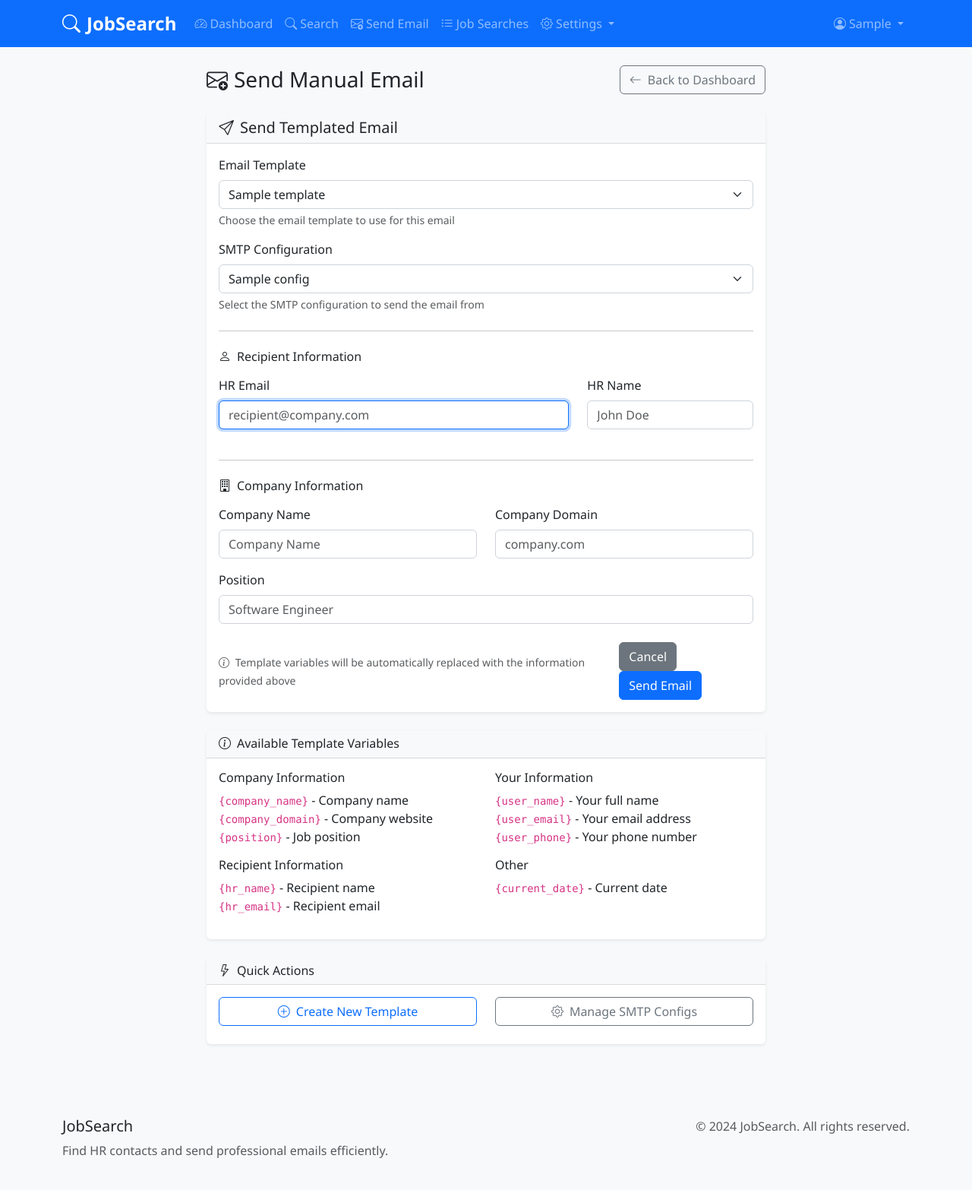
After one commit to nikharmsingh/jobsearch, a Flask app: page /send-manual-email in a window 1280 px wide. The commit adds this page. Shown: the whole page at 76% size. Run offline with Flask 3, Linux system fonts and the light colour scheme; a user stored in the database is signed in; tables that the repository leaves empty hold one stand-in row (values such as "Sample post").

Commit message:
Initial commit: Job Search application

```diff
--- a/app/main/routes.py
+++ b/app/main/routes.py
@@ -286,3 +286,60 @@ def job_searches():
         .paginate(page=page, per_page=10, error_out=False)
 
     return render_template('main/job_searches.html', title='Job Searches', searches=searches)
+
+@bp.route('/send-manual-email', methods=['GET', 'POST'])
+@login_required
+def send_manual_email():
+    """Manual email sending page"""
+    form = SendEmailForm(user_id=current_user.id)
+
+    if form.validate_on_submit():
+        # Get template and SMTP config
+        template = EmailTemplate.query.filter_by(
+            id=form.template_id.data,
+            user_id=current_user.id
+        ).first()
+
+        smtp_config = SMTPConfig.query.filter_by(
+            id=form.smtp_config_id.data,
+            user_id=current_user.id
+        ).first()
+
+        if not template:
+            flash('Email template not found.', 'error')
+            return render_template('main/send_manual_email.html', title='Send Manual Email', form=form)
+
+        if not smtp_config:
+            flash('SMTP configuration not found.', 'error')
+            return render_template('main/send_manual_email.html', title='Send Manual Email', form=form)
+
+        try:
+            # Prepare template variables
+            template_variables = {
+                'company_name': form.company_name.data or '',
+                'company_domain': form.company_domain.data or '',
+                'position': form.position.data or '',
+                'hr_name': form.hr_name.data or '',
+                'user_phone': getattr(current_user, 'phone', '') or ''
+            }
+
+            # Send email
+            sender = EmailSender()
+            success, message = sender.send_templated_email(
+                smtp_config=smtp_config,
+                email_template=template,
+                recipient_email=form.hr_email.data,
+                template_variables=template_variables,
+                recipient_name=form.hr_name.data
+            )
+
+            if success:
+                flash('Email sent successfully!', 'success')
+                return redirect(url_for('main.send_manual_email'))
+            else:
+                flash(f'Failed to send email: {message}', 'error')
+
+        except Exception as e:
+            flash(f'Error sending email: {str(e)}', 'error')
+
+    return render_template('main/send_manual_email.html', title='Send Manual Email', form=form)
--- a/app/templates/base.html
+++ b/app/templates/base.html
@@ -35,6 +35,11 @@
                         <li class="nav-item">
                             <a class="nav-link" href="{{ url_for('main.search') }}">
                                 <i class="bi bi-search me-1"></i>Search
+                            </a>
+                        </li>
+                        <li class="nav-item">
+                            <a class="nav-link" href="{{ url_for('main.send_manual_email') }}">
+                                <i class="bi bi-envelope-plus me-1"></i>Send Email
                             </a>
                         </li>
                         <li class="nav-item">
--- a/app/templates/main/dashboard.html
+++ b/app/templates/main/dashboard.html
@@ -113,6 +113,9 @@
                         <a href="{{ url_for('main.search') }}" class="btn btn-primary">
                             <i class="bi bi-search me-2"></i>Search Company
                         </a>
+                        <a href="{{ url_for('main.send_manual_email') }}" class="btn btn-success">
+                            <i class="bi bi-envelope-plus me-2"></i>Send Manual Email
+                        </a>
                         <a href="{{ url_for('main.templates') }}" class="btn btn-outline-primary">
                             <i class="bi bi-envelope me-2"></i>Manage Templates
                         </a>
--- /dev/null
+++ b/app/templates/main/send_manual_email.html
@@ -0,0 +1,243 @@
+{% extends "base.html" %}
+
+{% block content %}
+<div class="container py-4">
+    <div class="row justify-content-center">
+        <div class="col-lg-8">
+            <div class="d-flex justify-content-between align-items-center mb-4">
+                <h1 class="h3 mb-0">
+                    <i class="bi bi-envelope-plus me-2"></i>{{ title }}
+                </h1>
+                <a href="{{ url_for('main.dashboard') }}" class="btn btn-outline-secondary">
+                    <i class="bi bi-arrow-left me-2"></i>Back to Dashboard
+                </a>
+            </div>
+
+            <div class="card">
+                <div class="card-header">
+                    <h5 class="mb-0">
+                        <i class="bi bi-send me-2"></i>Send Templated Email
+                    </h5>
+                </div>
+                <div class="card-body">
+                    <form method="POST">
+                        {{ form.hidden_tag() }}
+
+                        <!-- Email Template Selection -->
+                        <div class="mb-3">
+                            {{ form.template_id.label(class="form-label") }}
+                            {{ form.template_id(class="form-select" + (" is-invalid" if form.template_id.errors else "")) }}
+                            {% if form.template_id.errors %}
+                                <div class="invalid-feedback">
+                                    {% for error in form.template_id.errors %}
+                                        {{ error }}
+                                    {% endfor %}
+                                </div>
+                            {% endif %}
+                            <div class="form-text">Choose the email template to use for this email</div>
+                        </div>
+
+                        <!-- SMTP Configuration Selection -->
+                        <div class="mb-3">
+                            {{ form.smtp_config_id.label(class="form-label") }}
+                            {{ form.smtp_config_id(class="form-select" + (" is-invalid" if form.smtp_config_id.errors else "")) }}
+                            {% if form.smtp_config_id.errors %}
+                                <div class="invalid-feedback">
+                                    {% for error in form.smtp_config_id.errors %}
+                                        {{ error }}
+                                    {% endfor %}
+                                </div>
+                            {% endif %}
+                            <div class="form-text">Select the SMTP configuration to send the email from</div>
+                        </div>
+
+                        <hr class="my-4">
+
+                        <!-- Recipient Information -->
+                        <h6 class="mb-3">
+                            <i class="bi bi-person me-2"></i>Recipient Information
+                        </h6>
+
+                        <div class="row">
+                            <div class="col-md-8">
+                                <div class="mb-3">
+                                    {{ form.hr_email.label(class="form-label") }}
+                                    {{ form.hr_email(class="form-control" + (" is-invalid" if form.hr_email.errors else ""), placeholder="recipient@company.com") }}
+                                    {% if form.hr_email.errors %}
+                                        <div class="invalid-feedback">
+                                            {% for error in form.hr_email.errors %}
+                                                {{ error }}
+                                            {% endfor %}
+                                        </div>
+                                    {% endif %}
+                                </div>
+                            </div>
+                            <div class="col-md-4">
+                                <div class="mb-3">
+                                    {{ form.hr_name.label(class="form-label") }}
+                                    {{ form.hr_name(class="form-control" + (" is-invalid" if form.hr_name.errors else ""), placeholder="John Doe") }}
+                                    {% if form.hr_name.errors %}
+                                        <div class="invalid-feedback">
+                                            {% for error in form.hr_name.errors %}
+                                                {{ error }}
+                                            {% endfor %}
+                                        </div>
+                                    {% endif %}
+                                </div>
+                            </div>
+                        </div>
+
+                        <hr class="my-4">
+
+                        <!-- Company Information -->
+                        <h6 class="mb-3">
+                            <i class="bi bi-building me-2"></i>Company Information
+                        </h6>
+
+                        <div class="row">
+                            <div class="col-md-6">
+                                <div class="mb-3">
+                                    {{ form.company_name.label(class="form-label") }}
+                                    {{ form.company_name(class="form-control" + (" is-invalid" if form.company_name.errors else ""), placeholder="Company Name") }}
+                                    {% if form.company_name.errors %}
+                                        <div class="invalid-feedback">
+                                            {% for error in form.company_name.errors %}
+                                                {{ error }}
+                                            {% endfor %}
+                                        </div>
+                                    {% endif %}
+                                </div>
+                            </div>
+                            <div class="col-md-6">
+                                <div class="mb-3">
+                                    {{ form.company_domain.label(class="form-label") }}
+                                    {{ form.company_domain(class="form-control" + (" is-invalid" if form.company_domain.errors else ""), placeholder="company.com") }}
+                                    {% if form.company_domain.errors %}
+                                        <div class="invalid-feedback">
+                                            {% for error in form.company_domain.errors %}
+                                                {{ error }}
+                                            {% endfor %}
+                                        </div>
+                                    {% endif %}
+                                </div>
+                            </div>
+                        </div>
+
+                        <div class="mb-3">
+                            {{ form.position.label(class="form-label") }}
+                            {{ form.position(class="form-control" + (" is-invalid" if form.position.errors else ""), placeholder="Software Engineer") }}
+                            {% if form.position.errors %}
+                                <div class="invalid-feedback">
+                                    {% for error in form.position.errors %}
+                                        {{ error }}
+                                    {% endfor %}
+                                </div>
+                            {% endif %}
+                        </div>
+
+                        <div class="d-flex justify-content-between align-items-center mt-4">
+                            <div>
+                                <small class="text-muted">
+                                    <i class="bi bi-info-circle me-1"></i>
+                                    Template variables will be automatically replaced with the information provided above
+                                </small>
+                            </div>
+                            <div>
+                                <a href="{{ url_for('main.dashboard') }}" class="btn btn-secondary me-2">Cancel</a>
+                                {{ form.submit(class="btn btn-primary") }}
+                            </div>
+                        </div>
+                    </form>
+                </div>
+            </div>
+
+            <!-- Template Variables Reference -->
+            <div class="card mt-4">
+                <div class="card-header">
+                    <h6 class="mb-0">
+                        <i class="bi bi-info-circle me-2"></i>Available Template Variables
+                    </h6>
+                </div>
+                <div class="card-body">
+                    <div class="row">
+                        <div class="col-md-6">
+                            <h6>Company Information</h6>
+                            <ul class="list-unstyled">
+                                <li><code>{company_name}</code> - Company name</li>
+                                <li><code>{company_domain}</code> - Company website</li>
+                                <li><code>{position}</code> - Job position</li>
+                            </ul>
+
+                            <h6>Recipient Information</h6>
+                            <ul class="list-unstyled">
+                                <li><code>{hr_name}</code> - Recipient name</li>
+                                <li><code>{hr_email}</code> - Recipient email</li>
+                            </ul>
+                        </div>
+                        <div class="col-md-6">
+                            <h6>Your Information</h6>
+                            <ul class="list-unstyled">
+                                <li><code>{user_name}</code> - Your full name</li>
+                                <li><code>{user_email}</code> - Your email address</li>
+                                <li><code>{user_phone}</code> - Your phone number</li>
+                            </ul>
+
+                            <h6>Other</h6>
+                            <ul class="list-unstyled">
+                                <li><code>{current_date}</code> - Current date</li>
+                            </ul>
+                        </div>
+                    </div>
+                </div>
+            </div>
+
+            <!-- Quick Actions -->
+            <div class="card mt-4">
+                <div class="card-header">
+                    <h6 class="mb-0">
+                        <i class="bi bi-lightning me-2"></i>Quick Actions
+                    </h6>
+                </div>
+                <div class="card-body">
+                    <div class="row">
+                        <div class="col-md-6">
+                            <a href="{{ url_for('main.new_template') }}" class="btn btn-outline-primary w-100 mb-2">
+                                <i class="bi bi-plus-circle me-2"></i>Create New Template
+                            </a>
+                        </div>
+                        <div class="col-md-6">
+                            <a href="{{ url_for('main.smtp_configs') }}" class="btn btn-outline-secondary w-100 mb-2">
+                                <i class="bi bi-gear me-2"></i>Manage SMTP Configs
+                            </a>
+                        </div>
+                    </div>
+                </div>
+            </div>
+        </div>
+    </div>
+</div>
+{% endblock %}
+
+{% block scripts %}
+<script>
+document.addEventListener('DOMContentLoaded', function() {
+    // Auto-focus on email field
+    const emailField = document.getElementById('hr_email');
+    if (emailField) {
+        emailField.focus();
+    }
+
+    // Form validation feedback
+    const form = document.querySelector('form');
+    if (form) {
+        form.addEventListener('submit', function(e) {
+            const submitBtn = form.querySelector('button[type="submit"]');
+            if (submitBtn) {
+                submitBtn.innerHTML = '<span class="spinner-border spinner-border-sm me-2" role="status"></span>Sending...';
+                submitBtn.disabled = true;
+            }
+        });
+    }
+});
+</script>
+{% endblock %}
```
Also changed, not shown: MANUAL_EMAIL_FEATURE.md (added, +153 -0 lines).
